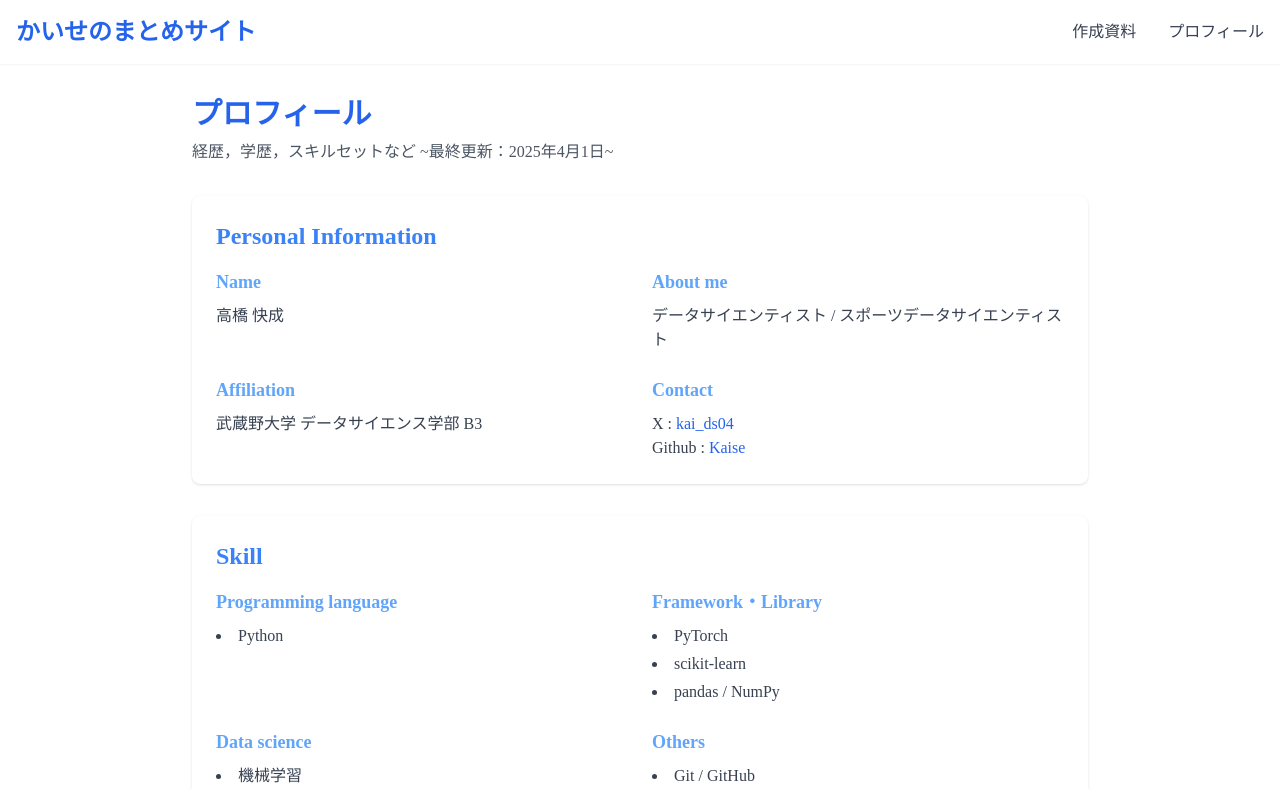
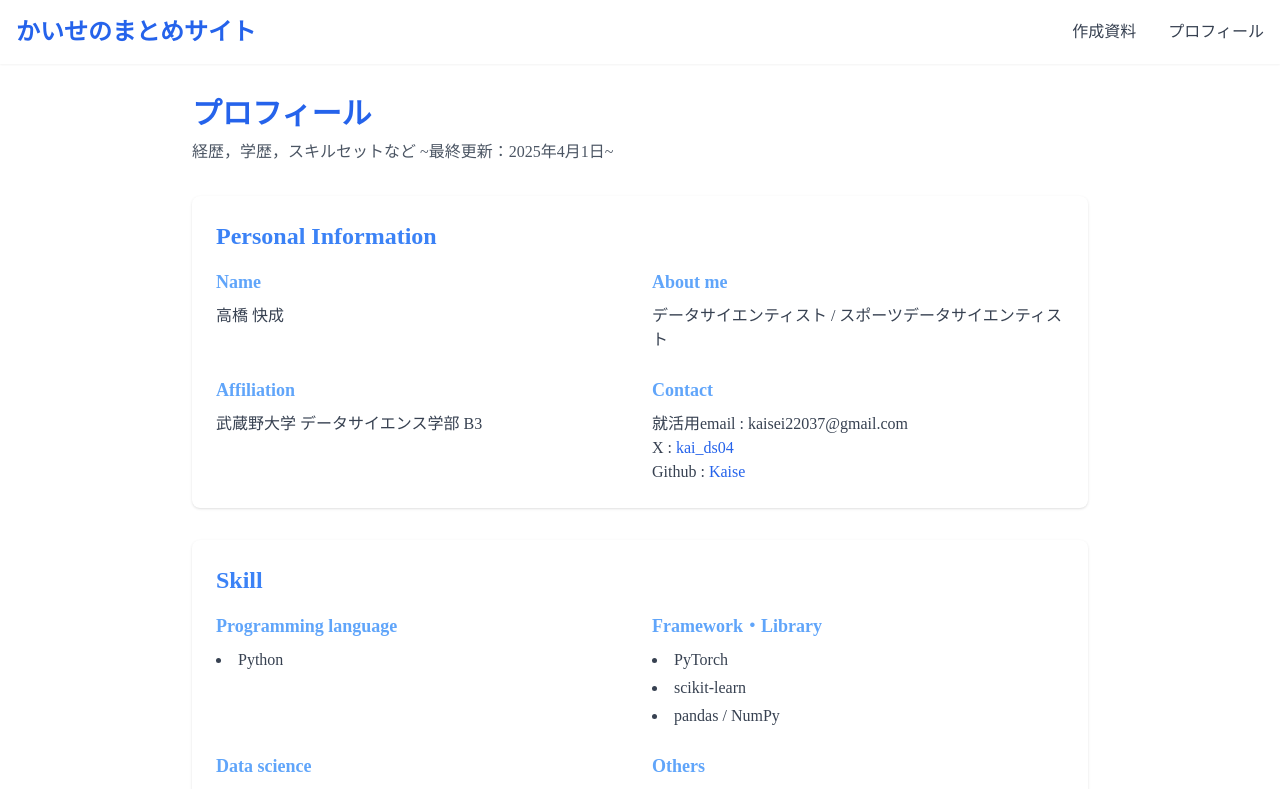
Before and after one commit to Takahashi-Kaisei/mypage, a Next.js app: page /profile in a window 1280 px wide. Shown: the top 789 px of the page. Built offline with nearby package versions, Linux system fonts and the light colour scheme.

Commit message:
プロフィールページに就活用メールアドレスを追加

```diff
--- a/src/app/profile/page.tsx
+++ b/src/app/profile/page.tsx
@@ -29,6 +29,7 @@ export default function ProfilePage() {
               </div>
               <div>
                 <h3 className="text-lg font-semibold mb-2">Contact</h3>
+                <p className="text-gray-700">就活用email : kaisei22037@gmail.com</p>
                 <p className="text-gray-700">X : <a href="https://x.com/kai_ds04" target="_blank" rel="noopener noreferrer" className="text-blue-600 hover:underline">kai_ds04</a></p>
                 <p className="text-gray-700">Github : <a href="https://github.com/Takahashi-Kaisei" target="_blank" rel="noopener noreferrer" className="text-blue-600 hover:underline">Kaise</a></p>
               </div>
```
